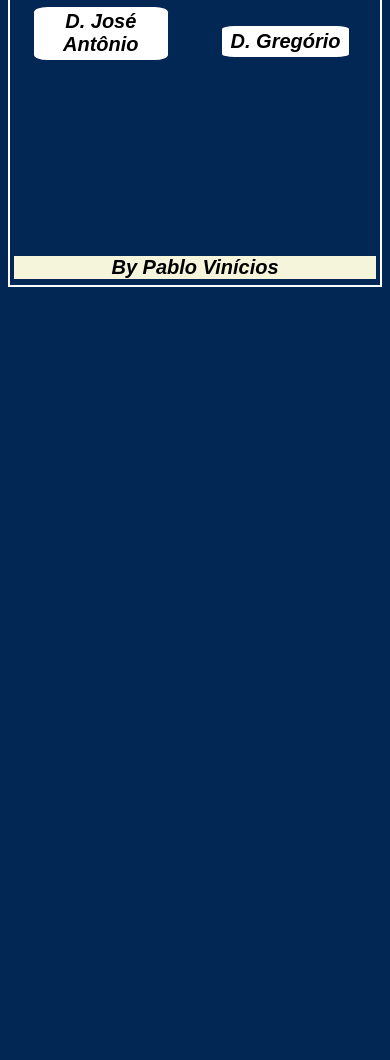
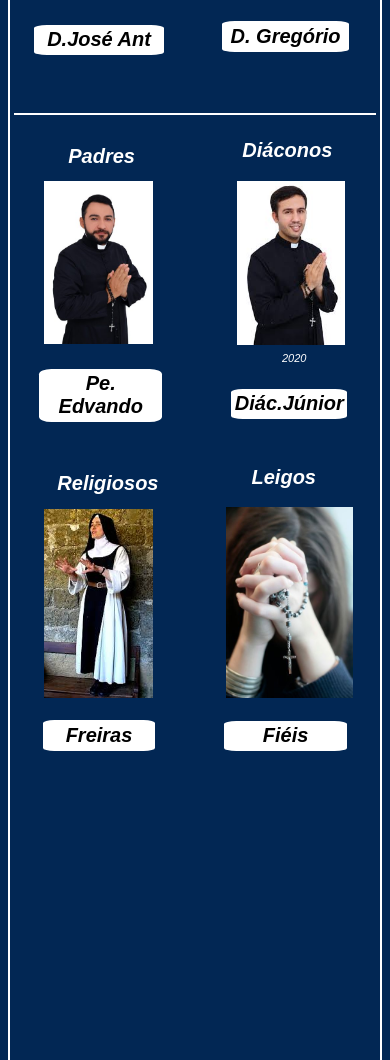
Before and after one commit to PabloVini28/PabloVini28.io, a plain HTML site: page index.html in a window 390 px wide. Shown: the part 2016-3076 px from the top of the page. Before the commit the page ends 2311 px from the top, so only its background shows below. Drawn offline with Linux system fonts and the light colour scheme.

Commit message:
Add files via upload

```diff
--- a/css/style.css
+++ b/css/style.css
@@ -276,8 +276,8 @@
         font-size: 20px;
         color: rgb(0, 0, 0);
         text-align: center;
-        width: 30%;
-        margin-left: 6.5%;
+        width: 34%;
+        margin-left: 4.5%;
         background-color: white;
         position: relative;
         top: -60px;
@@ -289,8 +289,8 @@
         text-align: center;
         border-radius: 10%;
         background-color: white;
-        width: 30%;
-        margin-left: 59%;
+        width: 36.5%;
+        margin-left: 56%;
         position: relative;
         top: -111px;
     }
@@ -311,7 +311,7 @@
         border-radius: 10%;
         padding: 1%;
         background-color: white;
-        width: 35%;
+        width: 34%;
         margin-left: 5.5%;
         position: relative;
         top: -120px;
@@ -334,7 +334,7 @@
         padding: 1%;
         font-family: Papyrus, fantasy;
         width: 30%;
-        margin-left: 55%;
+        margin-left: 55.7%;
         position: relative;
         top: -55px;
     }
@@ -371,6 +371,145 @@
         margin-top: 7%;
     }
 
+    #bordapadre{
+        border-top: 2px solid white;
+        width: 100%;
+        position: relative;
+        top: -138px;
+    }
+
+    #titulopadre{
+        font-size: 20px;
+        color: white;
+        text-align: left;
+        font-family: Papyrus, fantasy;
+        margin-left: 15%;
+        position: relative;
+        top: -124px;
+
+    }
+
+    #titulodiacono{
+        font-size: 20px;
+        color: white;
+        text-align: center;
+        font-family: Papyrus, fantasy;
+        margin-left: 51%;
+        position: relative;
+        top: -170px;
+
+    }
+
+    #padreimg {
+        width: 30%;
+        margin-left: 8.3%;
+        margin-top: -1%;
+        position: relative;
+        top: -168px;
+    }
+
+    #nomepadre {
+        font-size: 20px;
+        text-align: center;
+        border-radius: 10%;
+        padding: 1%;
+        background-color: white;
+        width: 32%;
+        margin-left: 7%;
+        position: relative;
+        top: -190px;
+
+    }
+
+    #diaconoimg{
+        width: 30%;
+        margin-left: 22%;
+        position: relative;
+        top: -167px;
+    }
+
+    #data{
+        font-size: 11px;
+        color: white;
+        text-align: left;
+        margin-left: 74%;
+        position: relative;
+        top: -175px;
+    }
+
+    #nomediacono{
+        font-size: 20px;
+        text-align: center;
+        border-radius: 10%;
+        padding: 1%;
+        background-color: white;
+        width: 30%;
+        margin-left: 60%;
+        position: relative;
+        top: -243px;
+
+    }
+
+    #tituloreligioso{
+        font-size: 20px;
+        color: white;
+        text-align: left;
+        font-family: Papyrus, fantasy;
+        margin-left: 12%;
+        position: relative;
+        top: -210px;
+    }
+
+    #tituloleigos{
+        font-size: 20px;
+        color: white;
+        text-align: center;
+        font-family: Papyrus, fantasy;
+        margin-left: 49%;
+        position: relative;
+        top: -256px;
+
+    }
+
+    #religiosoimg{
+        width: 30%;
+        margin-left: 8.3%;
+        margin-top: -1%;
+        position: relative;
+        top: -254px;
+    }
+
+    #leigoimg{
+        font-size: 20px;
+        width: 35%;
+        margin-left: 19%;
+        position: relative;
+        top: -254px;
+    }
+
+    #nomereligioso{
+        font-size: 20px;
+        text-align: center;
+        border-radius: 10%;
+        padding: 1%;
+        background-color: white;
+        width: 29%;
+        margin-left: 8%;
+        position: relative;
+        top: -256px;
+    }
+
+    #nomeleigo{
+        font-size: 20px;
+        text-align: center;
+        border-radius: 10%;
+        padding: 1%;
+        background-color: white;
+        width: 32%;
+        margin-left: 58%;
+        position: relative;
+        top: -306px;
+    }
 
     .bypablo {
         text-align: center;
--- a/index.html
+++ b/index.html
@@ -83,8 +83,34 @@
 
                 <img id="bispoimg"src="images/domjose.jpg"/>
                 <img id="arcebispo"src="images/domgregorio.jpeg"/>
-                <p id="nomebispodomjose"><b>D. José Antônio</b></p>
+                <p id="nomebispodomjose"><b>D.José Ant</b></p>
                 <p id="nomearcebispo"><b>D. Gregório </b></p>
+
+        </div class= padres>
+            <div id="bordapadre"></div>
+            <h2 id="titulopadre">Padres</h2>
+            <h2 id="titulodiacono">Diáconos</h2>
+
+            <img id="padreimg"src="images/peedvando.jpeg"/>
+            <img id="diaconoimg"src="images/diacono.jpeg"/>
+                <p id="data">2020</p>
+
+            <p id="nomepadre"><b>Pe. Edvando</b></p>
+            <p id="nomediacono"><b>Diác.Júnior </b></p>
+
+
+        </div>
+
+        <div class="leigos">
+            <h2 id="tituloreligioso">Religiosos</h2>
+            <h2 id="tituloleigos">Leigos</h2>
+
+            <img id="religiosoimg"src="images/religiosa.jpeg"/>
+            <img id="leigoimg"src="images/leigos.jpg"/>
+
+            <p id="nomereligioso"><b>Freiras</b></p>
+            <p id="nomeleigo"><b>Fiéis </b></p>
+
         </div>
 
         <div class="bypablo">
```
Also changed, not shown: images/diacono.jpeg (added), images/domjose.jpg (added), images/leigos.jpg (added), images/peedvando.jpeg (added), images/religiosa.jpeg (added).
